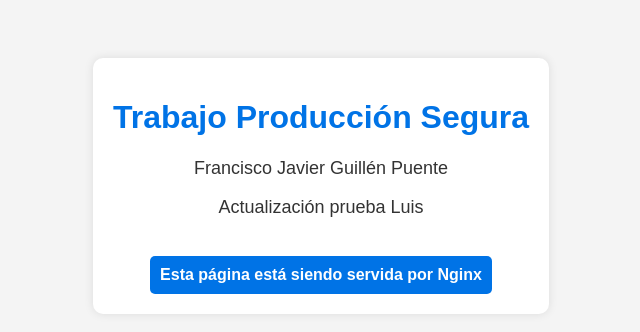
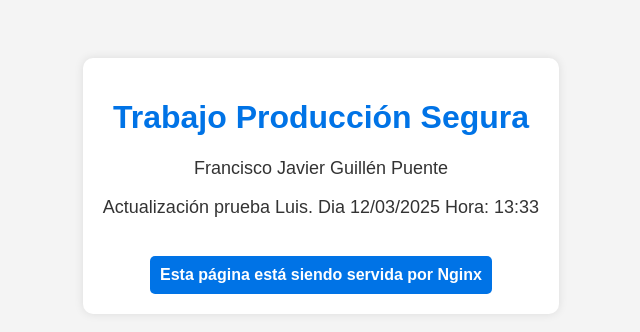
Before and after one commit to Deakon07/Produccion_Segura_Nginx_Jenkins_Git, a plain HTML site: page index.html in a window 1280 px wide. Shown: the whole page, without its empty margins (319-959 px from the left). Drawn offline with Linux system fonts and the light colour scheme.

Commit message:
Update 13:33h index.html

```diff
--- a/index.html
+++ b/index.html
@@ -39,7 +39,7 @@
     <div class="container">
         <h1>Trabajo Producción Segura</h1>
         <p>Francisco Javier Guillén Puente</p>
-        <p>Actualización prueba Luis</p>
+        <p>Actualización prueba Luis. Dia 12/03/2025 Hora: 13:33</p>
         <div class="nginx-badge">
             <strong>Esta página está siendo servida por Nginx</strong>
         </div>
```
